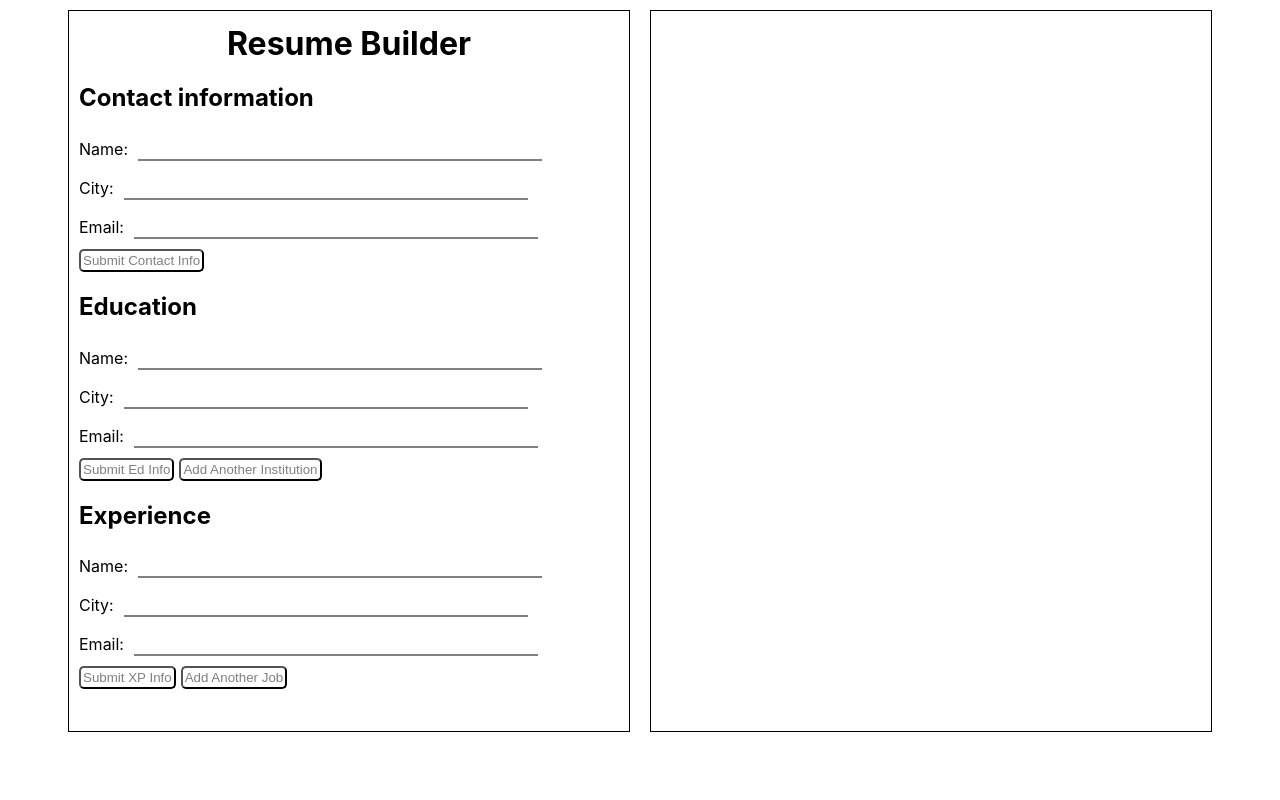
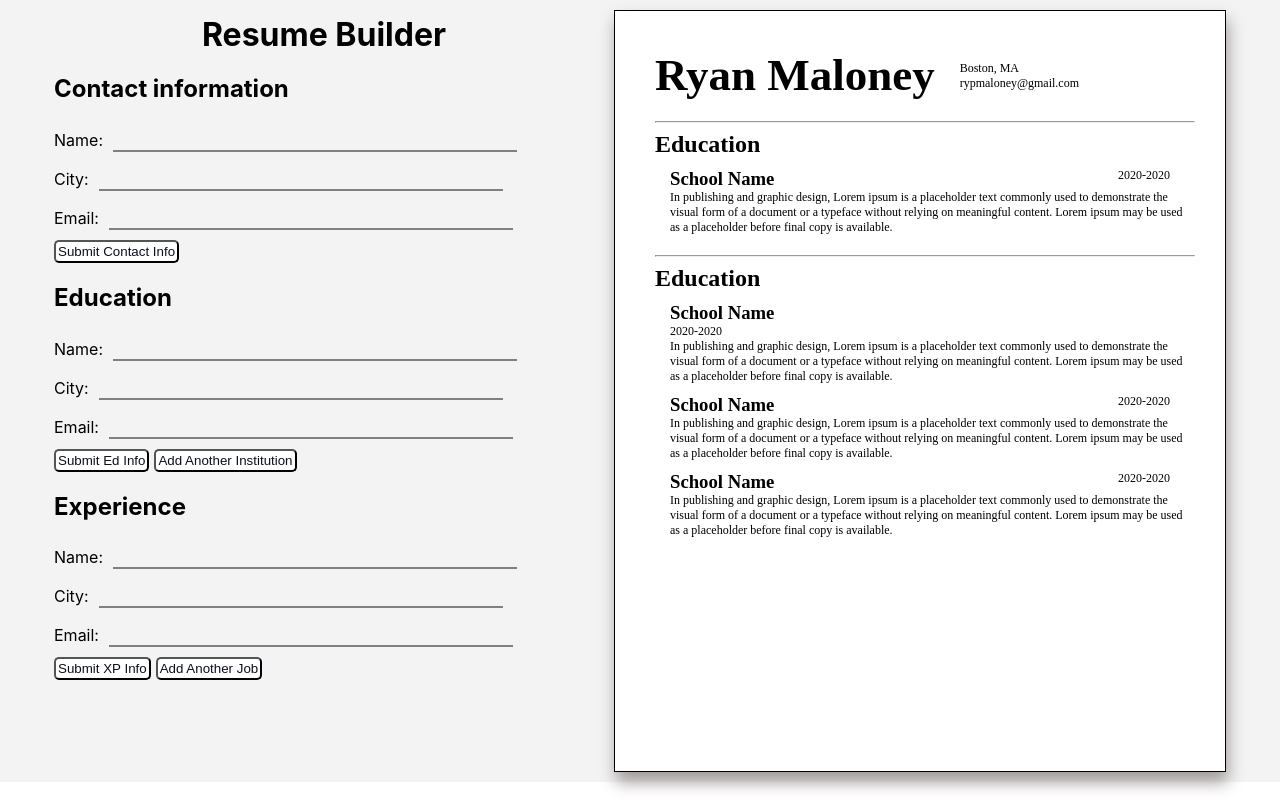
Before and after one commit to rypmaloney/resume-builder, a React (Create React App) app: page / in a window 1280 px wide. Built offline with nearby package versions, Linux system fonts and the light colour scheme.

Commit message:
Styled education setting. Styled paper.

```diff
--- a/src/App.css
+++ b/src/App.css
@@ -1,4 +1,5 @@
 .App {
+  background-color: rgb(243, 243, 243);
   font-family: -apple-system, BlinkMacSystemFont, 'Segoe UI', Roboto, Oxygen, Ubuntu, Cantarell, 'Open Sans', 'Helvetica Neue', sans-serif;
   display: flex;
   flex-direction:row;
@@ -7,29 +8,32 @@
   justify-content: center;
 }
 .form{
-  border: 1px solid black;
+
   width: 540px;
   min-width: 540px;
   margin: 10px;
-  padding: 10px;
 }
 
 .display{
+  background-color: white;
   border: 1px solid black;
+  box-shadow: rgb(161, 153, 153) 2px 10px 15px;
   width: 540px;
   min-width: 540px;
   height: 700px;
   margin: 10px;
-  padding: 10px;
+  padding: 30px 30px 30px 40px;
 }
 
 input[type=text]{
+  background-color: rgb(243, 243, 243);
   margin: 10px;
   width: 400px;
   border: none;
   border-bottom: 2px solid gray;
 }
 input[type=text]:focus{
+
   outline: none;
 }
 
@@ -38,10 +42,20 @@ button{
   padding: 2px;
   background-color:white;
   border-radius: 5px;
-  color:grey;
+  color:rgb(12, 14, 34);
+}
+
+button:hover{
+  background-color: rgb(12, 14, 34);
+  color: aliceblue;
 }
 h1{
-  margin-top: 3px;
-  margin-bottom: 0px;
+  margin: 5px 0 0 0px;
   text-align: center;
 }
+p{
+  font-size: 12px;
+}
+hr {
+  margin-top: 20px;
+}
--- a/src/App.js
+++ b/src/App.js
@@ -10,9 +10,9 @@ class App extends React.Component {
         super();
         this.state = {
             contact: {
-                name: null,
-                address: null,
-                email: null,
+                name: "Ryan Maloney",
+                address: "Boston, MA",
+                email: "rypmaloney@gmail.com",
             },
         };
     }
@@ -28,6 +28,17 @@ class App extends React.Component {
         });
     };
 
+    handleChange = (e) => {
+      console.log(e.target.value)
+      this.setState({
+        contact: {
+          name: e.target.value,
+
+      },
+      });
+
+    }
+
     render() {
         return (
             <div className="App">
@@ -35,6 +46,7 @@ class App extends React.Component {
               <div className="form">
               <h1>Resume Builder</h1>
                 <Contact
+                    change={this.handleChange}
                     click={this.onSubmitName}
                     contact={this.state.contact}
                 />
--- a/src/components/Contact.js
+++ b/src/components/Contact.js
@@ -8,7 +8,7 @@ const Contact = (props) => {
         <h2>Contact information</h2>
             <form onSubmit={props.click}>
                 <label htmlFor="nameInput">Name:</label>
-                <input type="text" id="nameInput" />
+                <input onChange={props.change} type="text" id="nameInput" />
                 <br />
                 <label htmlFor="addressInput">City:</label>
                 <input type="text" id="addressInput" />
--- a/src/components/display/Display.css
+++ b/src/components/display/Display.css
@@ -1,3 +1,7 @@
+.display h2, h3, p {
+    font-family: 'Times New Roman', Times, serif;
+    margin: 0;
+}
 .contact-display{
     display:flex;
     flex-direction:row;
@@ -16,3 +20,22 @@
     font-size: 45px;
     margin-top: 8px;
 }
+
+.school {
+    display: flex;
+    flex-direction: column;
+    margin: 10px 0 0 15px;
+}
+
+.ed-title{
+    display: flex;
+    flex-direction: row;
+    width: 500px;
+}
+.ed-title p {
+    justify-self: right;
+    margin-left:auto;
+}
+.ed-title h3{
+    margin-right: auto;
+}
--- a/src/components/display/Display.js
+++ b/src/components/display/Display.js
@@ -13,6 +13,50 @@ const Display = (props) => {
                         <p>{props.contact.email}</p>
                     </div>
                 </div>
+                <hr />
+                <div className="education-display">
+                    <h2>Education</h2>
+                    <div className="school">
+                        <div className="ed-title">
+                            <h3>School Name</h3>
+                            <p>2020-2020</p>
+                        </div>
+
+                        <p>In publishing and graphic design, Lorem ipsum is a placeholder text commonly used to demonstrate the visual form of a document or a typeface without relying on meaningful content. Lorem ipsum may be used as a placeholder before final copy is available.</p>
+
+                    </div>
+                </div>
+                <hr />
+                <div className="education-display">
+                    <h2>Education</h2>
+                    <div className="school">
+                        <div className="edex-title">
+                            <h3>School Name</h3>
+                            <p>2020-2020</p>
+                        </div>
+
+                        <p>In publishing and graphic design, Lorem ipsum is a placeholder text commonly used to demonstrate the visual form of a document or a typeface without relying on meaningful content. Lorem ipsum may be used as a placeholder before final copy is available.</p>
+
+                    </div>
+                    <div className="school">
+                        <div className="ed-title">
+                            <h3>School Name</h3>
+                            <p>2020-2020</p>
+                        </div>
+
+                        <p>In publishing and graphic design, Lorem ipsum is a placeholder text commonly used to demonstrate the visual form of a document or a typeface without relying on meaningful content. Lorem ipsum may be used as a placeholder before final copy is available.</p>
+
+                    </div>
+                    <div className="school">
+                        <div className="ed-title">
+                            <h3>School Name</h3>
+                            <p>2020-2020</p>
+                        </div>
+
+                        <p>In publishing and graphic design, Lorem ipsum is a placeholder text commonly used to demonstrate the visual form of a document or a typeface without relying on meaningful content. Lorem ipsum may be used as a placeholder before final copy is available.</p>
+
+                    </div>
+                </div>
         </div>
     );
 };
```
